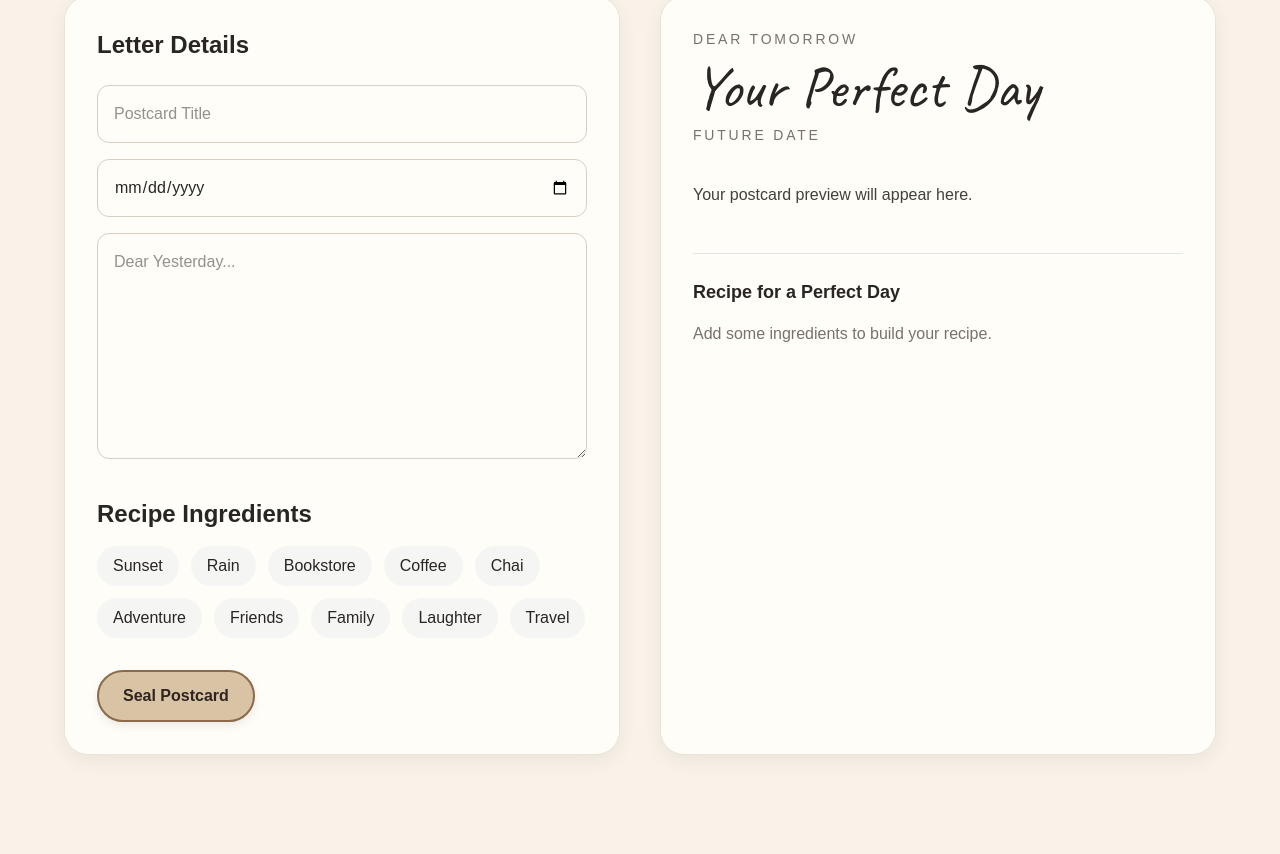
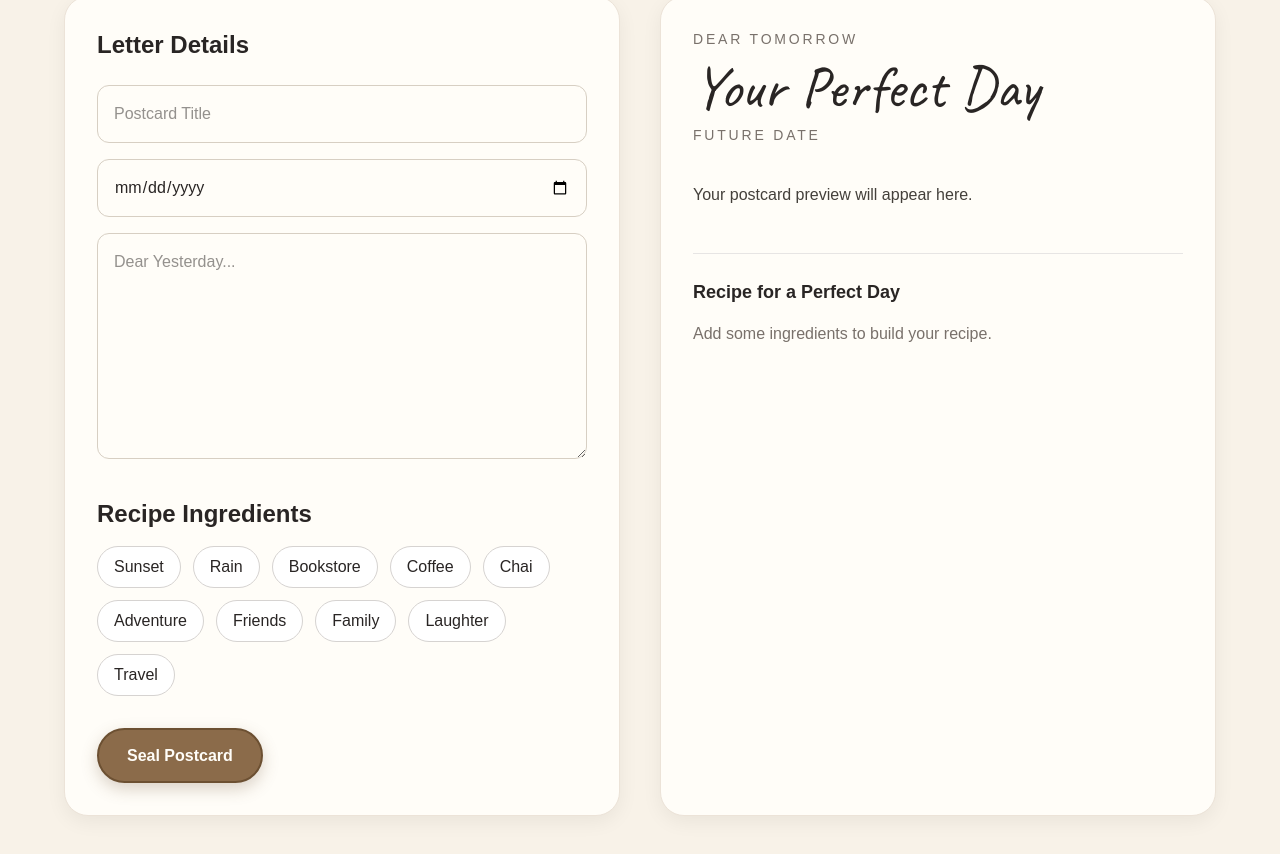
Before and after one commit to srishtipurohitaps/Dear-Tomorrow, a Next.js app: page /create in a window 1280 px wide. Shown: the part 292-1146 px from the top of the page. Before the commit the page ends 1095 px from the top, so only its background shows below. Built offline with nearby package versions, Linux system fonts and the light colour scheme.

Commit message:
Made some minor changes

```diff
--- a/src/app/create/page.tsx
+++ b/src/app/create/page.tsx
@@ -11,6 +11,7 @@ export default function CreatePage() {
   const [date, setDate] = useState("");
   const [letter, setLetter] = useState("");
   const [ingredients, setIngredients] = useState<string[]>([]);
+  const [saved, setSaved] = useState(false);
 
   const handleSave = () => {
     savePostcard({
@@ -21,7 +22,11 @@ export default function CreatePage() {
       ingredients,
     });
 
-    alert("Postcard sealed and saved!");
+    setSaved(true);
+
+    setTimeout(() => {
+      setSaved(false);
+    }, 3000);
 
     setTitle("");
     setDate("");
@@ -43,6 +48,12 @@ export default function CreatePage() {
         <p className="mb-10 text-stone-600">
           Write a letter from your future perfect day and build its recipe.
         </p>
+
+        {saved && (
+          <div className="mb-4 rounded-xl bg-green-100 p-4 text-green-800">
+            Postcard sealed successfully.
+          </div>
+        )}
 
         <div className="grid gap-10 lg:grid-cols-2">
           <div className="paper-card p-8">
--- a/src/app/gallery/page.tsx
+++ b/src/app/gallery/page.tsx
@@ -16,7 +16,7 @@ export default function GalleryPage() {
       <div className="mx-auto max-w-6xl">
         <Navbar />
 
-        <h1 className="mb-10 text-5xl font-bold">
+        <h1 className="handwritten mb-10 text-center text-6xl">
           Gallery
         </h1>
 
@@ -25,7 +25,7 @@ export default function GalleryPage() {
             <p>No postcards yet.</p>
           </div>
         ) : (
-          <div className="grid gap-6 md:grid-cols-2 lg:grid-cols-3">
+          <div className="grid items-start gap-6 md:grid-cols-2 lg:grid-cols-3">
             {postcards.map((postcard) => (
               <div
                 key={postcard.id}
--- a/src/app/globals.css
+++ b/src/app/globals.css
@@ -48,20 +48,11 @@ a {
 
 button {
   cursor: pointer;
-  transition: all 0.2s ease;
-}
-
-button:hover {
-  transform: translateY(-2px);
 }
 
 input,
 textarea {
   font: inherit;
-}
-
-input,
-textarea {
   border: 1px solid #d7cfc3;
   background: #fffdf8;
 }
@@ -74,7 +65,7 @@ textarea:focus {
 }
 
 .handwritten {
-  font-family: "Caveat", cursive;
+  font-family: var(--font-caveat);
 }
 
 .postcard {
@@ -85,17 +76,28 @@ textarea:focus {
 }
 
 .vintage-button {
-  background: var(--accent-light);
-  color: var(--foreground);
-  border: 2px solid var(--accent);
+  display: inline-flex;
+  align-items: center;
+  justify-content: center;
+
+  background: #8b6b4a;
+  color: #fffdf8 !important;
+
+  border: 2px solid #6c5032;
   border-radius: 9999px;
-  padding: 0.75rem 1.5rem;
+
+  padding: 0.85rem 1.75rem;
+
   font-weight: 600;
-  box-shadow: 0 4px 10px rgba(0, 0, 0, 0.08);
+  text-decoration: none;
+
+  box-shadow: 0 6px 16px rgba(107, 80, 50, 0.25);
+
+  transition: all 0.2s ease;
 }
 
 .vintage-button:hover {
-  background: #cfb99a;
+  background: #7a5c3f;
   transform: translateY(-2px);
 }
 
--- a/src/components/Hero.tsx
+++ b/src/components/Hero.tsx
@@ -3,7 +3,7 @@ import Link from "next/link";
 export default function Hero() {
   return (
     <section className="flex min-h-[80vh] flex-col items-center justify-center text-center">
-      <p className="mb-4 text-sm uppercase tracking-[0.3em] text-stone-500">
+      <p className="handwritten mb-4 text-3xl text-stone-600">
         Dear Tomorrow
       </p>
 
@@ -18,7 +18,7 @@ export default function Hero() {
 
       <Link
         href="/create"
-        className="mt-8 rounded-full bg-stone-900 px-6 py-3 text-white transition hover:bg-stone-700"
+        className="mt-10 vintage-button text-lg"
       >
         Create Postcard
       </Link>
--- a/src/components/RecipeBuilder.tsx
+++ b/src/components/RecipeBuilder.tsx
@@ -44,8 +44,8 @@ export default function RecipeBuilder({
             onClick={() => toggleIngredient(item)}
             className={`rounded-full px-4 py-2 transition ${
               ingredients.includes(item)
-                ? "bg-stone-900 text-white"
-                : "bg-stone-100 text-stone-800"
+                ? "bg-stone-800 text-white"
+                : "bg-white border border-stone-300 hover:bg-stone-100"
             }`}
           >
             {item}
```
